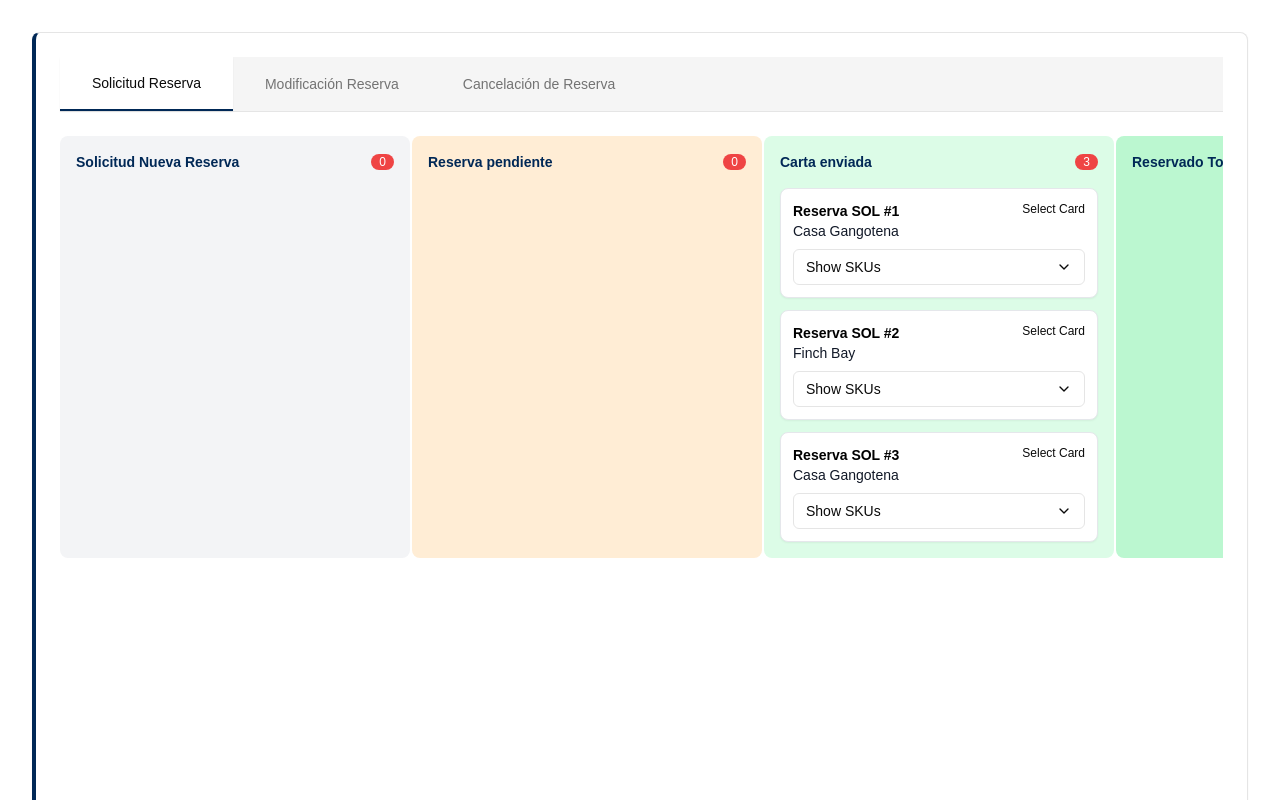
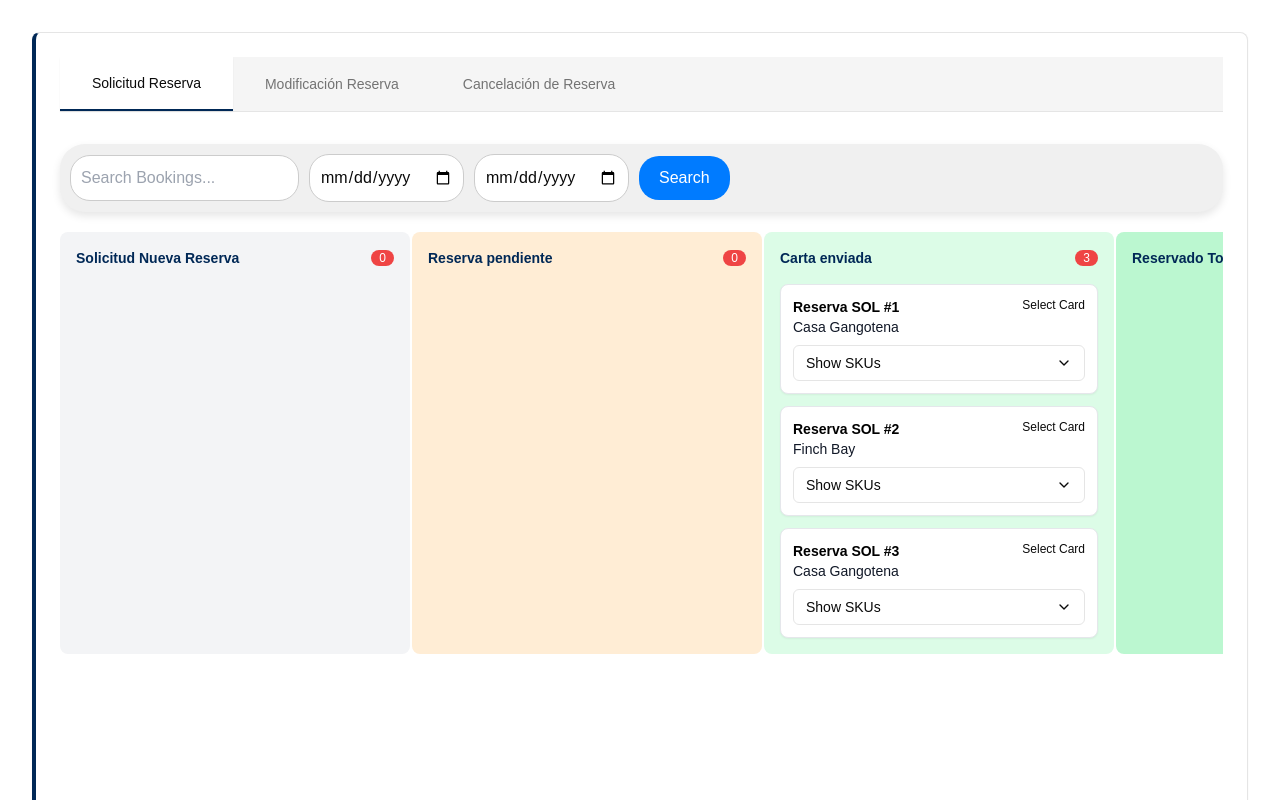
Before and after one commit to jvalverde-arch/kanban, a Next.js app: page /reservas/hoteles in a window 1280 px wide. Shown: the top 800 px of the page. Built offline with nearby package versions, Linux system fonts and the light colour scheme.

Commit message:
search is working

```diff
--- a/components/kanban-board.tsx
+++ b/components/kanban-board.tsx
@@ -8,6 +8,9 @@ import { ToastContainer, toast } from 'react-toastify';
 import 'react-toastify/dist/ReactToastify.css';
 import {LetterSentPopup} from "./popup";
 import { ViewSKUList } from "@/components/viewSKUList"
+import { SearchBar } from "./searchBar"
+
+
 
 interface SKU {
   id: string;
@@ -351,6 +354,14 @@ const updateTask = (updatedTask: Task) => {
 };
 
   return (
+    <div>
+      <div className="mb-5 mt-2">
+      <SearchBar
+      tasks={tasks}
+      onSearch={setATask}
+      setTasks={setTasks}
+       />
+      </div>
     <div className="grid grid-cols-7 gap-[22em] overflow-x-auto">
       {columns.map((column) => (
         <KanbanColumn
@@ -397,5 +408,6 @@ const updateTask = (updatedTask: Task) => {
         <LetterSentPopup onClose={() => setShowPopup(false)} />
       )}
     </div>
+    </div>
   );
 }
--- /dev/null
+++ b/components/searchBar.tsx
@@ -0,0 +1,113 @@
+import React, { useState } from 'react';
+
+interface SKU {
+  id: string;
+  name: string;
+  selected: boolean;
+  comment?: string
+}
+
+interface Task {
+  provider: string;
+  id: string;
+  title: string;
+  assignee: string;
+  priority?: "low" | "medium" | "high";
+  skus: SKU[],
+  state: string;
+}
+
+interface SearchBarProps {
+    tasks: Task[];
+    onSearch: (filteredTasks: Task[]) => void;
+    setTasks: (tasks: Task[]) => void;
+}
+
+export const SearchBar: React.FC<SearchBarProps> = ({ tasks, onSearch, setTasks }) => {
+    const [searchText, setSearchText] = useState('');
+    const [startDate, setStartDate] = useState('');
+    const [endDate, setEndDate] = useState('');
+
+    const handleSearch = () => {
+
+        console.log(searchText);
+        console.log(tasks);
+
+        // search the tasks based on the searchText
+        const filteredTasks = tasks.filter((task) => {
+            const taskTitle = task.title.toLowerCase();
+            const taskAssignee = task.assignee.toLowerCase();
+            const taskProvider = task.provider.toLowerCase();
+            const taskState = task.state.toLowerCase();
+            const taskPriority = task.priority?.toLowerCase();
+
+            return (
+                taskTitle.includes(searchText.toLocaleLowerCase()) ||
+                taskAssignee.includes(searchText.toLocaleLowerCase()) ||
+                taskProvider.includes(searchText.toLocaleLowerCase()) ||
+                taskState.includes(searchText.toLocaleLowerCase()) ||
+                taskPriority?.includes(searchText.toLocaleLowerCase())
+
+            );
+        });
+
+        console.log("filtrado",filteredTasks);
+
+        setTasks(filteredTasks);
+
+
+    };
+
+    return (
+        <div style={styles.container}>
+            <input
+                type="text"
+                placeholder="Search Bookings..."
+                value={searchText}
+                onChange={(e) => setSearchText(e.target.value)}
+                style={styles.input}
+            />
+            <input
+                type="date"
+                value={startDate}
+                onChange={(e) => setStartDate(e.target.value)}
+                style={styles.input}
+            />
+            <input
+                type="date"
+                value={endDate}
+                onChange={(e) => setEndDate(e.target.value)}
+                style={styles.input}
+            />
+            <button onClick={handleSearch} style={styles.button}>
+                Search
+            </button>
+        </div>
+    );
+};
+
+const styles = {
+    container: {
+        display: 'flex',
+        alignItems: 'center',
+        gap: '10px',
+        padding: '10px',
+        borderRadius: '25px',
+        backgroundColor: '#f0f0f0',
+        boxShadow: '0 4px 8px rgba(0, 0, 0, 0.1)',
+    },
+    input: {
+        padding: '10px',
+        borderRadius: '20px',
+        border: '1px solid #ccc',
+        outline: 'none',
+    },
+    button: {
+        padding: '10px 20px',
+        borderRadius: '20px',
+        border: 'none',
+        backgroundColor: '#007bff',
+        color: '#fff',
+        cursor: 'pointer',
+    },
+};
```
